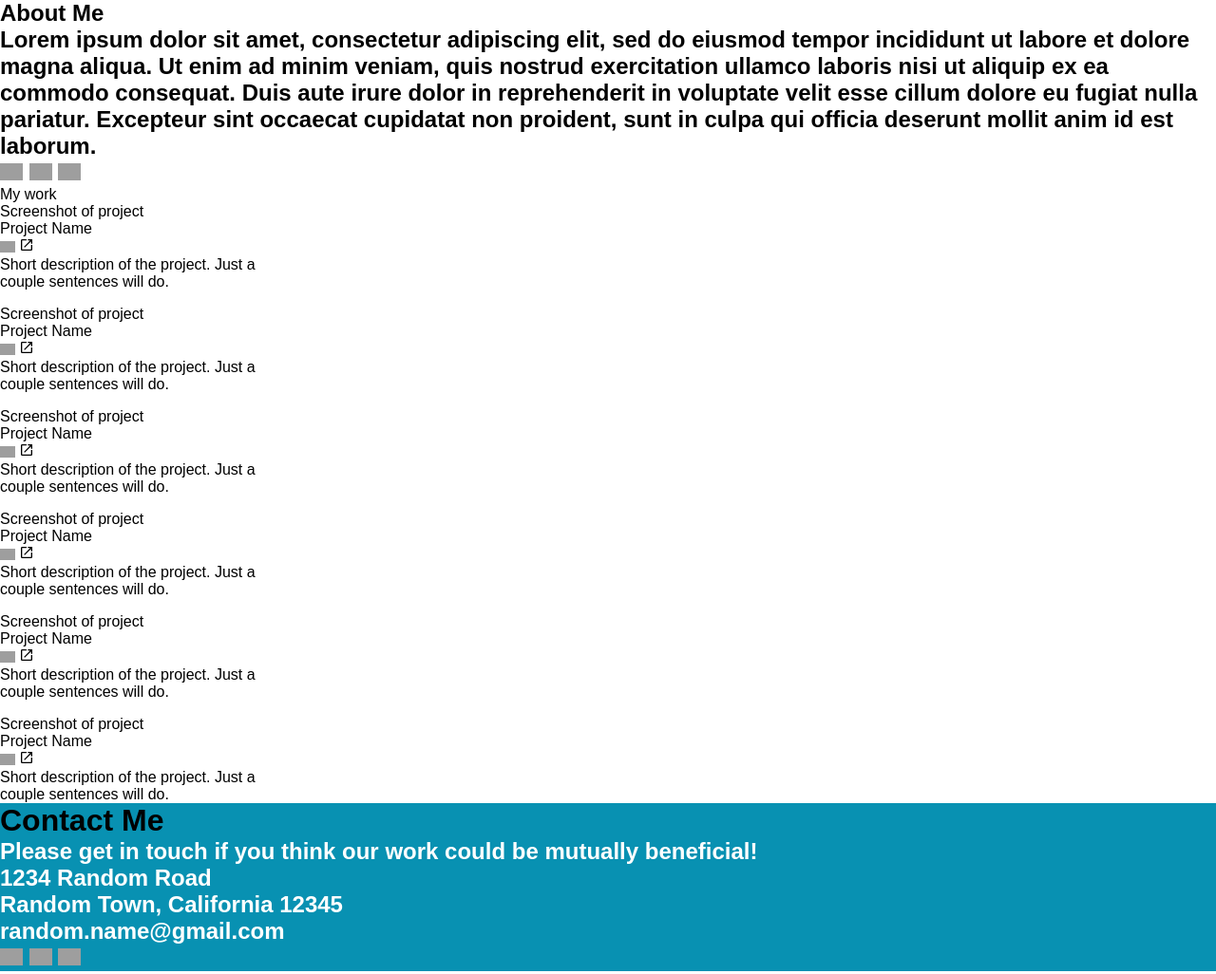
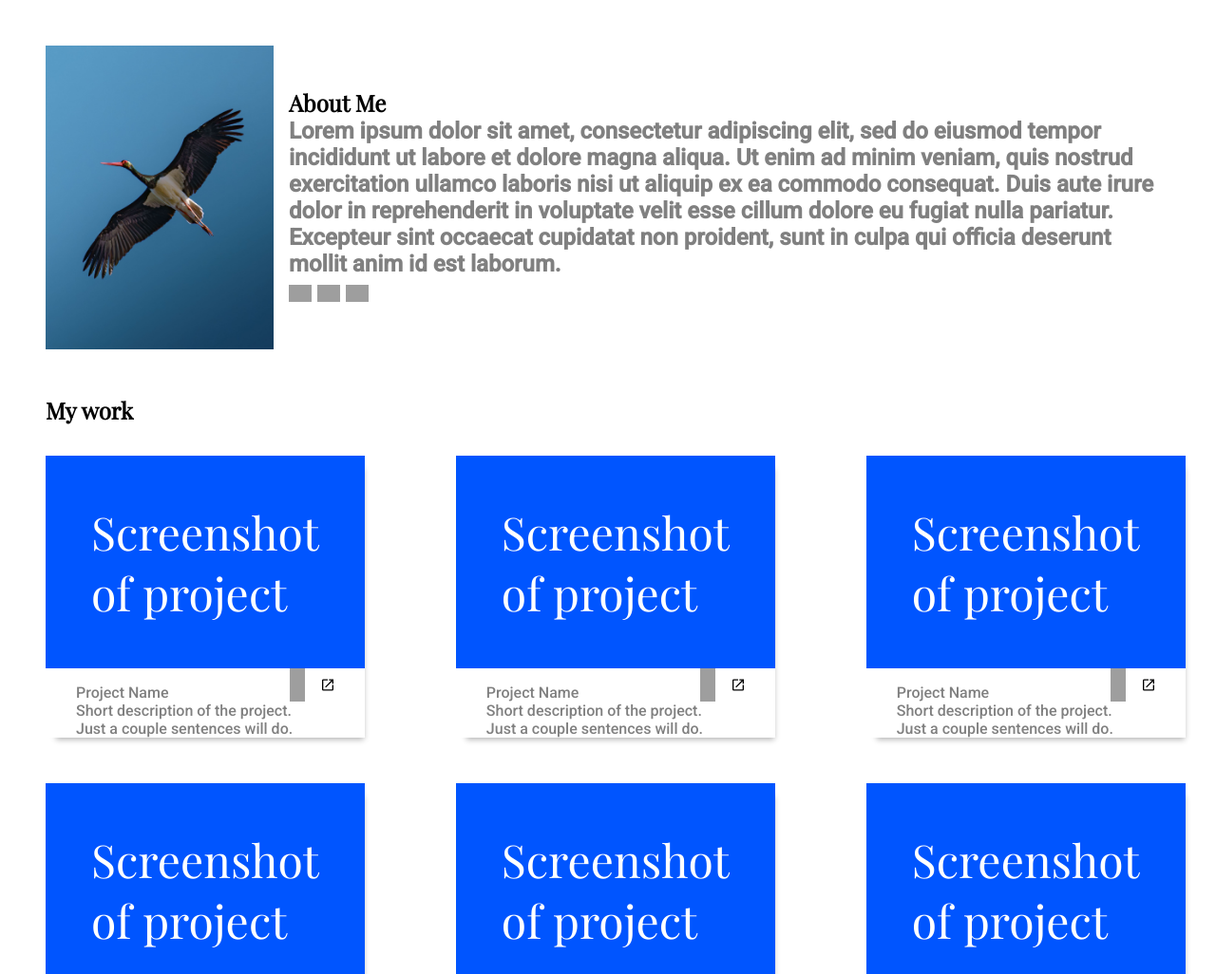
Before and after one commit to Noah-Gullo/homepage, a website built with webpack: page src/template.html in a window 1280 px wide. Shown: the top 1026 px of the page at 95% size. Built offline with nearby package versions, Linux system fonts and the light colour scheme; grey boxes are pictures that could not be loaded.

Commit message:
feat: add project with styling

```diff
--- a/src/styles.css
+++ b/src/styles.css
@@ -2,7 +2,36 @@
   box-sizing: border-box;
   margin: 0px;
   padding: 0px;
-  font-family: Arial, Helvetica, sans-serif;
+  font-family: "Robotto", Arial, Helvetica, sans-serif;
+  color: gray;
+}
+
+h2{
+  font-family: "Playfair", Arial, Helvetica, sans-serif;
+  color: black;
+}
+
+
+@font-face {
+  font-family: "Robotto";
+  src: url("./fonts/Roboto-Medium.ttf");
+}
+
+@font-face{
+  font-family: "Playfair";
+  src: url("./fonts/PlayfairDisplay-Regular.ttf");
+}
+
+#header{
+  display: flex;
+  margin: 3em;
+}
+
+#aboutme{
+  display: flex;
+  flex-direction: column;
+  justify-content: center;
+  margin: 1em;
 }
 
 .github,
@@ -13,20 +42,64 @@
   width: 1em;
 }
 
+.stork{
+  width: 15em;
+}
+
+#mywork{
+  margin-left: 2em;
+}
+
 #projectGrid{
-  display: grid;
-  grid-template-cols: repeat(1fr, 3);
+  display: flex;
+  flex-wrap: wrap;
+  gap: 3em;
+  margin-top: 2em;
+  margin-bottom: 2em;
+}
+
+.screenshot{
+  display: flex;
+  justify-content: center;
+  align-content: center;
+  background-color: rgb(0, 85, 255);
+  padding: 1em;
+  font-size: 3em;
+}
+
+
+.screenshot p{
+  font-family: "Playfair", Arial, Helvetica, sans-serif;
+  color: white;
+}
+
+.project{
+  grid-row: 1 / 2;
+  margin-left: 3em;
+  box-shadow: 5px 8px 6px -6px rgba(0, 0, 0, 0.3);
+}
+
+.description{
+  padding-left: 2em;
+}
+
+.projectheader{
+  display: flex;
+  padding-left: 2em;
   gap: 1em;
 }
 
-.project{
-  width: 20em;
+.projectheader p{
+  margin-top: 1em;
+  margin-right: 7em;
 }
 
 footer{
   background-color: rgb(8, 145, 178);
 }
 
-footer div p{
+footer div p,
+footer div h2{
   color: white;
+  margin-left: 2em;
 }
--- a/src/template.html
+++ b/src/template.html
@@ -8,7 +8,9 @@
   </head>
 
   <body>
-    <div>
+    <div id="header">
+      <img src="./imgs/blackstork.jpg" class="stork">
+      <div id="aboutme">
         <h2>About Me<h2>
         <p>Lorem ipsum dolor sit amet, consectetur adipiscing elit, sed do eiusmod tempor incididunt ut labore et dolore magna
           aliqua. Ut enim ad minim veniam, quis nostrud exercitation ullamco laboris nisi ut aliquip ex ea commodo consequat.
@@ -17,95 +19,93 @@
         <img src="https://cdn.jsdelivr.net/gh/devicons/devicon@latest/icons/github/github-original.svg" class="github">
         <img src="https://cdn.jsdelivr.net/gh/devicons/devicon@latest/icons/linkedin/linkedin-plain.svg" class="linkedin">
         <img src="https://cdn.jsdelivr.net/gh/devicons/devicon@latest/icons/twitter/twitter-original.svg" class="twitter">
-
+      </div>
     </div>
 
-    <div>
-      <p>My work</p>
-    </div>
+    <h2 id="mywork">My work</h2>
+
     <div id="projectGrid">
       <div class="project">
-        <div>
-          <p>Screenshot of project</p>
+        <div class="screenshot">
+          <p>Screenshot<br> of project</p>
         </div>
-        <div>
+        <div class="projectheader">
           <p>Project Name</p>
           <img src="https://cdn.jsdelivr.net/gh/devicons/devicon@latest/icons/github/github-original.svg" class="github">
           <img src="./svgs/open-in-new.svg" class="externallink">
-          <p>Short description of the project. Just a couple sentences will do.</p>
         </div>
+        <p class="description">Short description of the project.<br> Just a couple sentences will do.</p>
       </div>
 
       <div class="project">
-        <div>
-          <p>Screenshot of project</p>
+        <div class="screenshot">
+          <p>Screenshot<br> of project</p>
         </div>
-        <div>
+        <div class="projectheader">
           <p>Project Name</p>
           <img src="https://cdn.jsdelivr.net/gh/devicons/devicon@latest/icons/github/github-original.svg" class="github">
           <img src="./svgs/open-in-new.svg" class="externallink">
-          <p>Short description of the project. Just a couple sentences will do.</p>
         </div>
+        <p class="description">Short description of the project.<br> Just a couple sentences will do.</p>
       </div>
 
       <div class="project">
-        <div>
-          <p>Screenshot of project</p>
+        <div class="screenshot">
+          <p>Screenshot<br> of project</p>
         </div>
-        <div>
+        <div class="projectheader">
           <p>Project Name</p>
           <img src="https://cdn.jsdelivr.net/gh/devicons/devicon@latest/icons/github/github-original.svg" class="github">
           <img src="./svgs/open-in-new.svg" class="externallink">
-          <p>Short description of the project. Just a couple sentences will do.</p>
         </div>
+        <p class="description">Short description of the project.<br> Just a couple sentences will do.</p>
       </div>
 
 
       <div class="project">
-        <div>
-          <p>Screenshot of project</p>
+        <div class="screenshot">
+          <p>Screenshot<br> of project</p>
         </div>
-        <div>
+        <div class="projectheader">
           <p>Project Name</p>
           <img src="https://cdn.jsdelivr.net/gh/devicons/devicon@latest/icons/github/github-original.svg" class="github">
           <img src="./svgs/open-in-new.svg" class="externallink">
-          <p>Short description of the project. Just a couple sentences will do.</p>
         </div>
+        <p class="description">Short description of the project.<br> Just a couple sentences will do.</p>
       </div>
 
 
       <div class="project">
-        <div>
-          <p>Screenshot of project</p>
+        <div class="screenshot">
+          <p>Screenshot<br> of project</p>
         </div>
-        <div>
+        <div class="projectheader">
           <p>Project Name</p>
           <img src="https://cdn.jsdelivr.net/gh/devicons/devicon@latest/icons/github/github-original.svg" class="github">
           <img src="./svgs/open-in-new.svg" class="externallink">
-          <p>Short description of the project. Just a couple sentences will do.</p>
         </div>
+        <p class="description">Short description of the project.<br> Just a couple sentences will do.</p>
       </div>
 
       <div class="project">
-        <div>
-          <p>Screenshot of project</p>
+        <div class="screenshot">
+          <p>Screenshot<br> of project</p>
         </div>
-        <div>
+        <div class="projectheader">
           <p>Project Name</p>
           <img src="https://cdn.jsdelivr.net/gh/devicons/devicon@latest/icons/github/github-original.svg" class="github">
           <img src="./svgs/open-in-new.svg" class="externallink">
-          <p>Short description of the project. Just a couple sentences will do.</p>
         </div>
+        <p class="description">Short description of the project.<br> Just a couple sentences will do.</p>
       </div>
     </div>
   </body>
 
   <footer>
     <div>
-      <h1>Contact Me<h2>
-      <p>Please get in touch if you think our work could be mutually beneficial!</p>
-      <p>1234 Random Road</p>
-      <p>Random Town, California 12345</p>
+      <h2>Contact Me</h2>
+      <p>Please get in touch if you think our<br> work could be mutually beneficial!</p>
+      <p>1234 Random Road<br> Random Town, California 12345</p>
       <p>random.name@gmail.com</p>
 
       <img src="https://cdn.jsdelivr.net/gh/devicons/devicon@latest/icons/github/github-original.svg" class="github">
```
Also changed, not shown: README.md, src/fonts/PlayfairDisplay-BlackItalic.ttf (added), src/fonts/PlayfairDisplay-Italic.ttf (added), src/fonts/PlayfairDisplay-Regular.ttf (added), src/fonts/Roboto-Medium.ttf (added), src/fonts/Roboto_Condensed-Bold.ttf (added), src/imgs/blackstork.jpg (added), src/imgs/blackstork2.jpg (added). Lines whose indentation alone changed are shown as unchanged.
